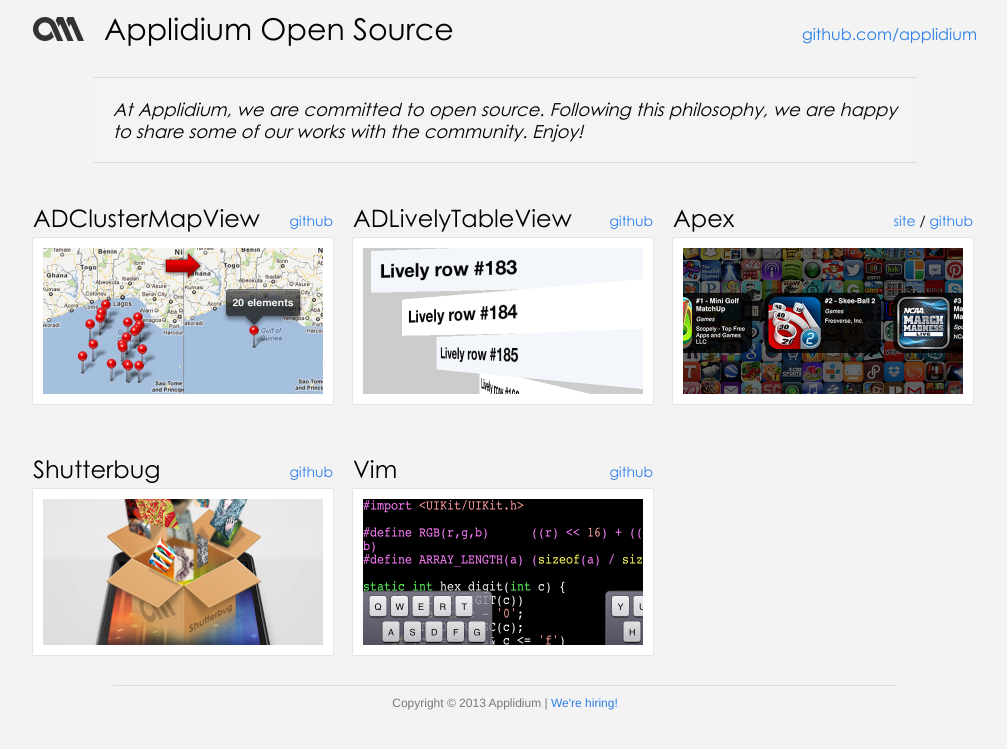
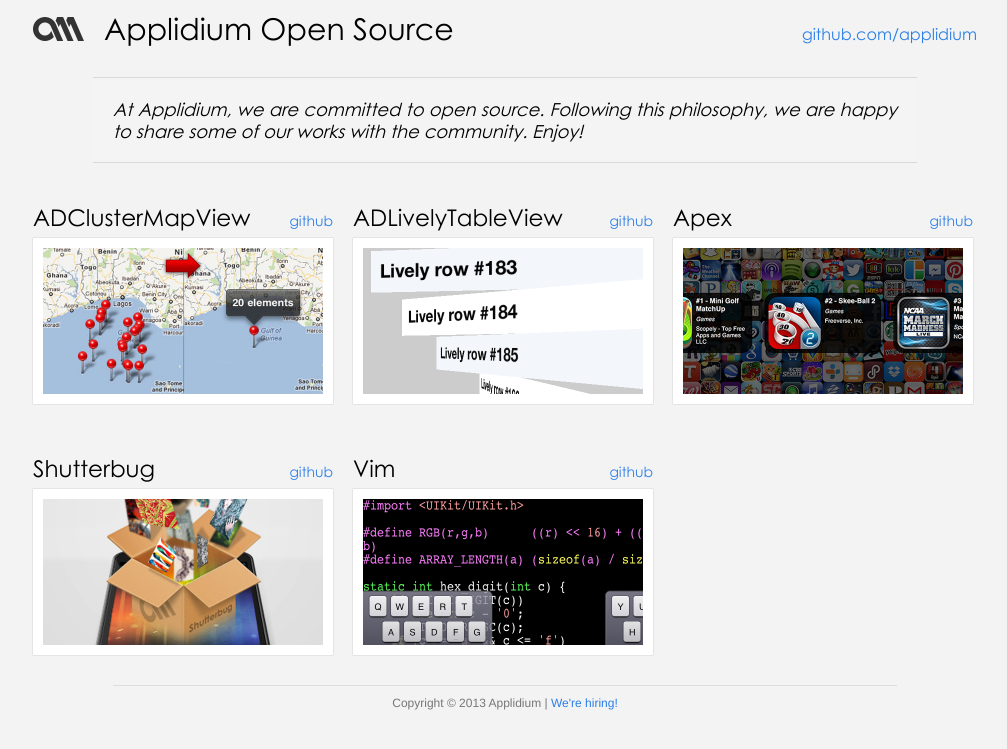
Before and after one commit to JamesLinus/applidium.github.io, a Jekyll site: the page built from index.html, in a window 1280 px wide. Shown: the top 749 px of the page, without its empty margins (135-1142 px from the left). Built offline with Jekyll 4.4.1, drawn with Linux system fonts in a browser that asks for light colours.

Commit message:
Remove website link next to the title

```diff
--- a/css/main.css
+++ b/css/main.css
@@ -118,7 +118,7 @@
 
 .project .title {
   font-family: "CenturyGothic";
-  font-size: 24px;
+  font-size: 23px;
   float: left;
   vertical-align: text-bottom;
 }
--- a/index.html
+++ b/index.html
@@ -12,7 +12,7 @@
     <li class="project">
       <div class="header">
         <p class="title">{{ post.title }}</p>
-        <p class="links">{% if post.website %}<a href="{{ post.website }}">site</a>{% endif %}{% if post.website and post.github %} / {% endif %}{% if post.github %}<a href="https://github.com/applidium/{{ post.github }}">github</a>{% endif %}</p>
+        <p class="links">{% if post.github %}<a href="https://github.com/applidium/{{ post.github }}">github</a>{% endif %}</p>
       </div>
       {% if post.website %}
       <a href="{{ post.website }}">
```
